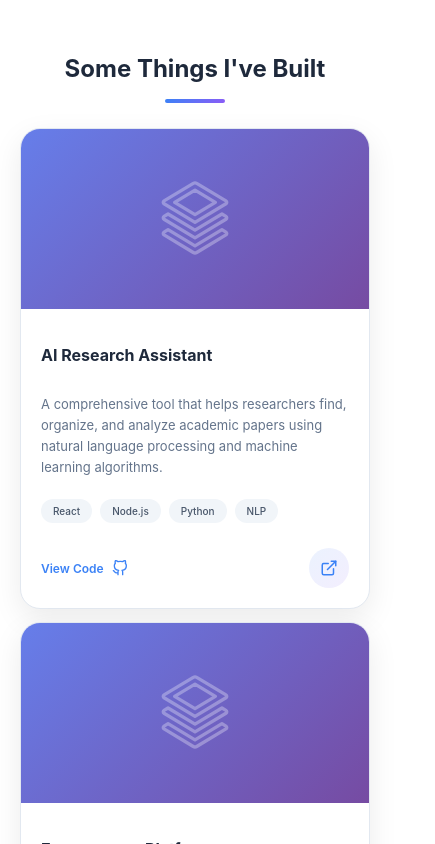
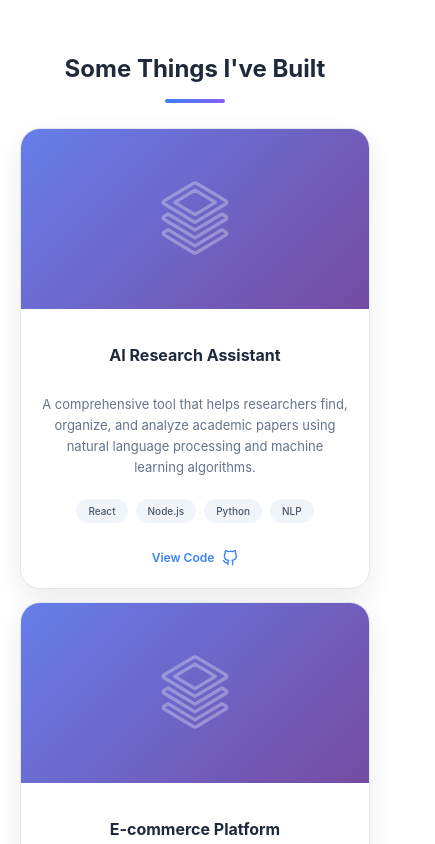
Before and after one commit to shreyamhetre/my_portfolio, a React (Create React App) app: page / in a window 390 px wide. Shown: the part 2740-3584 px from the top of the page, 435 px wide, since content can reach past the window. Built offline with nearby package versions, Linux system fonts and the light colour scheme.

Commit message:
portfolio is updated

```diff
--- a/src/components/Contact.js
+++ b/src/components/Contact.js
@@ -63,13 +63,15 @@ const Contact = () => {
           maxWidth: "500px",
           margin: "0 auto 50px",
           border: "1px solid #e2e8f0",
+          boxSizing: "border-box",
         }}
       >
         <form
           style={{
             display: "flex",
             flexDirection: "column",
-            gap: "25px",
+            gap: "20px",
+            width: "100%",
           }}
         >
           <div
@@ -93,7 +95,7 @@ const Contact = () => {
               type="text"
               placeholder="John Doe"
               style={{
-                width: "100%",
+                width: "85%",
                 padding: "15px 20px",
                 borderRadius: "12px",
                 border: "2px solid #e2e8f0",
@@ -136,7 +138,7 @@ const Contact = () => {
               type="email"
               placeholder="john@example.com"
               style={{
-                width: "100%",
+                width: "85%",
                 padding: "15px 20px",
                 borderRadius: "12px",
                 border: "2px solid #e2e8f0",
@@ -179,7 +181,7 @@ const Contact = () => {
               placeholder="Your message here..."
               rows={5}
               style={{
-                width: "100%",
+                width: "85%",
                 padding: "15px 20px",
                 borderRadius: "12px",
                 border: "2px solid #e2e8f0",
--- a/src/components/Projects.js
+++ b/src/components/Projects.js
@@ -71,7 +71,7 @@ const Projects = () => {
       <div
         style={{
           display: "grid",
-          gridTemplateColumns: window.innerWidth > 768 ? "repeat(4, 1fr)" : "repeat(auto-fit, minmax(250px, 1fr))",
+          gridTemplateColumns: window.innerWidth > 768 ? "repeat(4, 1fr)" : "1fr",
           gap: "clamp(15px, 2vw, 30px)",
           marginTop: "clamp(40px, 6vw, 60px)",
         }}
@@ -89,6 +89,8 @@ const Projects = () => {
               height: "100%",
               display: "flex",
               flexDirection: "column",
+              maxWidth: window.innerWidth > 480 ? "unset" : "95vw",
+              margin: window.innerWidth > 480 ? "unset" : "0 auto",
             }}
             onMouseEnter={(e) => {
               e.target.style.transform = "translateY(-10px)"
@@ -130,6 +132,8 @@ const Projects = () => {
                 flex: 1,
                 display: "flex",
                 flexDirection: "column",
+                alignItems: window.innerWidth > 480 ? "flex-start" : "center",
+                textAlign: window.innerWidth > 480 ? "left" : "center",
               }}
             >
               <h3
@@ -151,6 +155,7 @@ const Projects = () => {
                   fontSize: "clamp(13px, 1.5vw, 15px)",
                   flex: 1,
                   marginBottom: "20px",
+                  wordBreak: "break-word",
                 }}
               >
                 {project.description}
@@ -162,6 +167,7 @@ const Projects = () => {
                   flexWrap: "wrap",
                   gap: "8px",
                   marginBottom: "25px",
+                  justifyContent: window.innerWidth > 480 ? "flex-start" : "center",
                 }}
               >
                 {project.technologies.map((tech, i) => (
@@ -181,14 +187,7 @@ const Projects = () => {
                 ))}
               </div>
 
-              <div
-                style={{
-                  marginTop: "auto",
-                  display: "flex",
-                  justifyContent: "space-between",
-                  alignItems: "center",
-                }}
-              >
+              <div style={{ display: "flex", gap: "12px", justifyContent: window.innerWidth > 480 ? "flex-start" : "center", width: "100%", marginTop: "auto" }}>
                 <a
                   href={project.githubLink}
                   target="_blank"
@@ -226,47 +225,6 @@ const Projects = () => {
                     <path d="M9 19c-5 1.5-5-2.5-7-3m14 6v-3.87a3.37 3.37 0 0 0-.94-2.61c3.14-.35 6.44-1.54 6.44-7A5.44 5.44 0 0 0 20 4.77 5.07 5.07 0 0 0 19.91 1S18.73.65 16 2.48a13.38 13.38 0 0 0-7 0C6.27.65 5.09 1 5.09 1A5.07 5.07 0 0 0 5 4.77a5.44 5.44 0 0 0-1.5 3.78c0 5.42 3.3 6.61 6.44 7A3.37 3.37 0 0 0 9 18.13V22"></path>
                   </svg>
                 </a>
-
-                <div
-                  style={{
-                    width: "40px",
-                    height: "40px",
-                    borderRadius: "50%",
-                    background: "linear-gradient(135deg, rgba(59, 130, 246, 0.1) 0%, rgba(139, 92, 246, 0.1) 100%)",
-                    display: "flex",
-                    alignItems: "center",
-                    justifyContent: "center",
-                    color: "#3b82f6",
-                    cursor: "pointer",
-                    transition: "all 0.3s ease",
-                  }}
-                  onMouseEnter={(e) => {
-                    e.target.style.background = "linear-gradient(135deg, #3b82f6 0%, #8b5cf6 100%)"
-                    e.target.style.color = "white"
-                    e.target.style.transform = "scale(1.1)"
-                  }}
-                  onMouseLeave={(e) => {
-                    e.target.style.background =
-                      "linear-gradient(135deg, rgba(59, 130, 246, 0.1) 0%, rgba(139, 92, 246, 0.1) 100%)"
-                    e.target.style.color = "#3b82f6"
-                    e.target.style.transform = "scale(1)"
-                  }}
-                >
-                  <svg
-                    width="18"
-                    height="18"
-                    viewBox="0 0 24 24"
-                    fill="none"
-                    stroke="currentColor"
-                    strokeWidth="2"
-                    strokeLinecap="round"
-                    strokeLinejoin="round"
-                  >
-                    <path d="M18 13v6a2 2 0 0 1-2 2H5a2 2 0 0 1-2-2V8a2 2 0 0 1 2-2h6"></path>
-                    <polyline points="15 3 21 3 21 9"></polyline>
-                    <line x1="10" y1="14" x2="21" y2="3"></line>
-                  </svg>
-                </div>
               </div>
             </div>
           </div>
--- a/src/components/Resume.js
+++ b/src/components/Resume.js
@@ -41,14 +41,17 @@ const Resume = () => {
         style={{
           backgroundColor: "white",
           borderRadius: "20px",
-          padding: "clamp(30px, 5vw, 50px)",
-          maxWidth: "600px",
-          margin: "clamp(40px, 6vw, 60px) auto 0",
+          padding: "clamp(20px, 4vw, 30px)",
+          maxWidth: "95vw",
+          margin: "clamp(30px, 5vw, 40px) auto 0",
           boxShadow: "0 15px 40px rgba(0,0,0,0.08)",
           transition: "all 0.3s ease",
           border: "1px solid #e2e8f0",
           position: "relative",
           overflow: "hidden",
+          display: "flex",
+          flexDirection: "column",
+          alignItems: "center",
         }}
         onMouseEnter={(e) => {
           e.target.style.transform = "translateY(-10px)"
```
